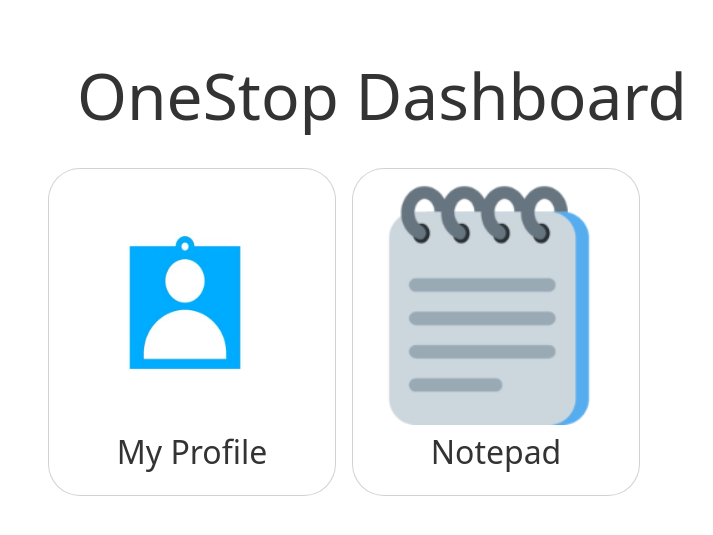
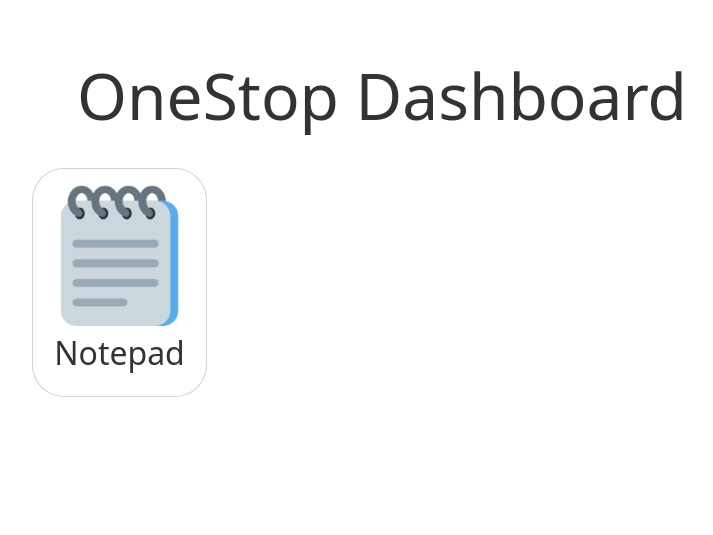
Before and after one commit to hussainmuffallal/aiphp-b1, a PHP site: page /dashboard.php in a window 1280 px wide. Shown: the part 59-594 px from the top of the page, without its empty margins (258-971 px from the left). Run offline with PHP 8.4, Linux system fonts and the light colour scheme; the visitor is signed in with stand-in values (Sample User, id 1).

Commit message:
modified:   dashboard.php 	deleted:    img/BlueEmp.jpg 	new file:   img/Empimg.png 	deleted:    img/employee-profile-icon-logo-template-illustration-design-vector-eps-10_822766-8394.avif 	modified:   login.php

```diff
--- a/dashboard.php
+++ b/dashboard.php
@@ -34,26 +34,21 @@
             font-weight: 100;
             text-decoration: none;
         }
-        .dash-card-1, .dash-card-2{
+
+        .dash-card {
             text-decoration: none;
             transition:all 0.5s;
+        }
 
-        }
-        .dash-card-1:hover{
+        .dash-card:hover {
             box-shadow: 0 0 10px rgba(0, 172, 255, 0.5);
             transform: scale(1.02);
         }
 
-        .dash-card-2:hover{
-            box-shadow: 0 0 10px rgba(42, 48, 52, 0.5);
-            transform: scale(1.02);
+        .row {
+            width: 175px;
         }
 
-        .card-img-top{
-            height: 240px;
-            width: 240px;
-            align-content: center;
-        }
     </style>
 </head>
   <body>
@@ -88,18 +83,10 @@
         <div class="mb-4 hero-text">OneStop Dashboard</div>
 
         <div class="row">
-
-
-            <a class="col-4 dash-card-1 card p-3 rounded-5 mx-3" style="width: 18rem;" href="#">
-            <img src="img/BlueEmp.jpg" class="card-img-top" alt="..."/>
-            <h3 class="dash-card-text">My Profile</h3>
-            </a>
-            <a class="col-4 dash-card-2 card p-3 rounded-5" style="width: 18rem;" href="notes/index.php">
+            <a class="col-4 dash-card card p-3 rounded-5" style="width: 18rem;" href="notes/index.php">
             <img src="img/dashimg/favicon_io (4)/android-chrome-192x192.png" class="card-img-top" alt="..."/>
             <h3 class="dash-card-text">Notepad</h3>
             </a>
-
-
       </div>
     </div>
 
--- a/login.php
+++ b/login.php
@@ -41,6 +41,9 @@
             margin-bottom: 25px;
         }
 
+        .img-src {
+            border-radius: 15px;
+        }
     </style>
 </head>
   <body>
@@ -73,7 +76,7 @@
 
       <div class="container-md text-center mt-5" style="max-width: 400px;">
         <div class="mb-4 hero-text">Sign In</div>
-        <img src="img/Human Profile Logo.jpg" width="250px" height="250px" alt="logo">
+        <img src="img/Human Profile Logo.jpg" class="img-src" width="250px" height="250px" alt="logo">
         <form action="dblogin.php" method="POST">
             <div class="mb-3 mt-3">
                 <input type="email" name="email" class="form-control text-center fs-5 fw-light" id="exampleInputEmail1" onfocus="hideAlertBox()" aria-describedby="emailHelp" placeholder="Email address" required>
```
Also changed, not shown: img/BlueEmp.jpg (deleted), img/Empimg.png (added), img/employee-profile-icon-logo-template-illustration-design-vector-eps-10_822766-8394.avif (deleted).
